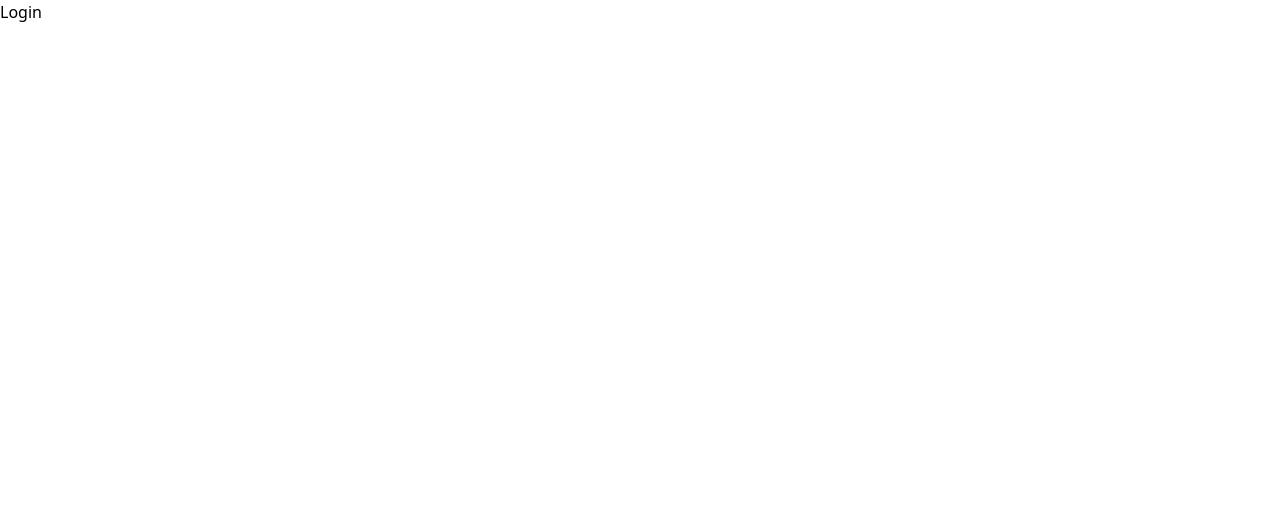
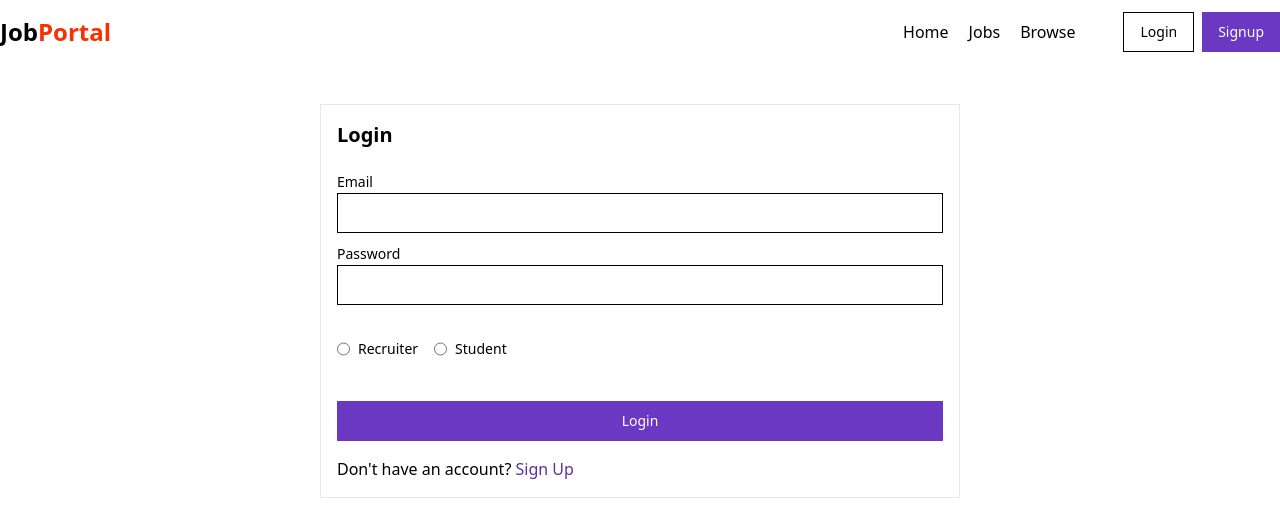
Before and after one commit to Noorain464/job_portal, a React (Vite) app in the folder frontend/: page /login in a window 1280 px wide. Shown: the top 518 px of the page. Built offline with nearby package versions, Linux system fonts and the light colour scheme.

Commit message:
Login done

```diff
--- a/frontend/package.json
+++ b/frontend/package.json
@@ -15,15 +15,18 @@
     "@radix-ui/react-popover": "^1.1.2",
     "@radix-ui/react-radio-group": "^1.2.1",
     "@radix-ui/react-slot": "^1.1.0",
-    "@reduxjs/toolkit": "^2.2.7",
+    "@reduxjs/toolkit": "^2.2.8",
     "axios": "^1.7.7",
     "class-variance-authority": "^0.7.0",
     "clsx": "^2.1.1",
     "lucide-react": "^0.447.0",
+    "multer": "^1.4.5-lts.1",
+    "next-themes": "^0.3.0",
     "react": "^18.3.1",
     "react-dom": "^18.3.1",
     "react-redux": "^9.1.2",
     "react-router-dom": "^6.26.2",
+    "sonner": "^1.5.0",
     "tailwind-merge": "^2.5.2",
     "tailwindcss-animate": "^1.0.7"
   },
--- a/frontend/src/components/auth/Login.jsx
+++ b/frontend/src/components/auth/Login.jsx
@@ -1,5 +1,103 @@
-export default function Login() {
+import React from 'react'
+import { useState } from 'react'
+import Navbar from '../shared/Navbar'
+import { Label } from '../ui/label'
+import { Input } from '../ui/input'
+import { RadioGroup } from '../ui/radio-group'
+import { Button } from '../ui/button'
+import { Link } from 'react-router-dom'
+import { useNavigate } from 'react-router-dom'
+import axios from 'axios'
+import { USER_API_END_POINT } from '@/utils/constant'
+import { toast } from 'sonner'
+function Login() {
+    const navigate = useNavigate();
+    const [input, setInput] = useState({
+        email:"",
+        password:"",
+        role:"",
+    });
+    const changeEventHandler = (e) => {
+        setInput({
+            ...input,
+            [e.target.name]: e.target.value
+        })
+    }
+    const submitHandler = async(e)=>{
+        e.preventDefault();
+        try {
+            const res = await axios.post(`${USER_API_END_POINT}/login`,input,{
+                headers:{
+                    "Content-Type":"application/json",
+                    withCredentials: true,
+                }
+            })
+            if(res.data.success){
+                navigate("/");
+                toast.success(res.data.message);
+            }
+        } catch (error) {
+            console.log(error);
+        }
+    }
     return (
-        <div>Login</div>
+        <div>
+            <Navbar />
+            <div className='flex items-center justify-center max-w-7xl mx-auto'>
+                <form onSubmit={submitHandler} action="" className='w-1/2 border border-gray-200 rounded-md p-4 my-10'>
+                    <h1 className='font-bold text-xl mb-5'>Login</h1>
+
+                    <div className='my-2'>
+                        <Label>Email</Label>
+                        <Input
+                            type="email"
+                            value={input.email}
+                            name="email"
+                            onChange={changeEventHandler}
+                        />
+
+                    </div>
+
+                    <div className='my-2'>
+                        <Label>Password</Label>
+                        <Input
+                            type="password"
+                            value={input.password}
+                            name="password"
+                            onChange={changeEventHandler}
+                        />
+
+                    </div>
+                    <div className='flex items-center justify-between'>
+                        <RadioGroup className="flex items-center gap-4 my-4">
+                            <div className="flex items-center space-x-2">
+                                <Input
+                                    type="radio"
+                                    name="role"
+                                    value="recruiter"
+                                    checked={input.role === "recruiter"}
+                                    onChange={changeEventHandler}
+                                    className="cursor-pointer" />
+                                <Label htmlFor="r1">Recruiter</Label>
+                            </div>
+                            <div className="flex items-center space-x-2">
+                                <Input
+                                    type="radio"
+                                    name="role"
+                                    value="student"
+                                    checked={input.role === "student"}
+                                    onChange={changeEventHandler}
+                                    className="cursor-pointer" />
+                                <Label htmlFor="r2">Student</Label>
+                            </div>
+                        </RadioGroup>
+                    </div>
+                    <Button type='submit' className='bg-[#6A38C2] hover:bg-[#5b30a6] text-white p-2 w-full my-4'>Login</Button>
+                    <span>Don't have an account? <Link to="/signup" className="text-[#5b30a6]"><span>Sign Up</span></Link></span>
+                </form>
+            </div>
+        </div>
     )
 }
+
+export default Login
--- a/frontend/src/components/auth/Signup.jsx
+++ b/frontend/src/components/auth/Signup.jsx
@@ -1,20 +1,81 @@
 import React from 'react'
 import Navbar from '../shared/Navbar'
+import { useNavigate } from 'react-router-dom'
+import { useState } from 'react'
 import { Label } from '../ui/label'
 import { Input } from '../ui/input'
-import { RadioGroup, RadioGroupItem } from '../ui/radio-group'
+import { RadioGroup} from '../ui/radio-group'
+import { Button } from '../ui/button'
+import { Link } from 'react-router-dom'
+import { USER_API_END_POINT } from '@/utils/constant.jsx'
+import { toast } from 'sonner'
+import axios from 'axios'
 function Signup() {
+    const [input, setInput] = useState({
+        fullname:"",
+        email:"",
+        phoneNumber:"",
+        password:"",
+        role:"",
+        file:""
+    });
+    const navigate = useNavigate();
+    const changeEventHandler = (e) => {
+        setInput({
+            ...input,
+            [e.target.name]: e.target.value
+        })
+    }
+    const changeFileHandler = (e)=>{
+        setInput({
+            ...input,
+            file: e.target.files?.[0]
+        })
+    }
+    const submitHandler = async (e) => {
+        e.preventDefault();
+
+        const formData = new FormData();
+        formData.append("fullname", input.fullname);
+        formData.append("email", input.email);
+        formData.append("phoneNumber", input.phoneNumber);
+        formData.append("password", input.password);
+        formData.append("role", input.role);
+        if (input.file) {
+            formData.append("file", input.file);
+        }
+
+        try {
+            const res = await axios.post(`${USER_API_END_POINT}/register`, formData, {
+                headers: {
+                    "Content-Type": "multipart/form-data",
+                },
+                withCredentials: true,
+            });
+
+            if (res.data.success) {
+                navigate("/login");
+                toast.success(res.data.message);
+            }
+        } catch (error) {
+            console.error(error);
+            toast.error(error.response?.data?.message);
+        }
+    };
+
     return (
         <div>
             <Navbar />
             <div className='flex items-center justify-center max-w-7xl mx-auto'>
-                <form action="" className='w-1/2 border border-gray-200 rounded-md p-4 my-10'>
+                <form onSubmit={submitHandler} action="" className='w-1/2 border border-gray-200 rounded-md p-4 my-10'>
                     <h1 className='font-bold text-xl mb-5'>Sign Up</h1>
                     <div className='my-2'>
                         <Label>Full Name</Label>
                         <Input
                             type="text"
-
+                            value={input.fullname}
+                            name="fullname"
+                            onChange={changeEventHandler}
                         />
 
                     </div>
@@ -22,7 +83,9 @@ function Signup() {
                         <Label>Email</Label>
                         <Input
                             type="email"
-
+                            value={input.email}
+                            name="email"
+                            onChange={changeEventHandler}
                         />
 
                     </div>
@@ -30,7 +93,9 @@ function Signup() {
                         <Label>Phone Number</Label>
                         <Input
                             type="number"
-
+                            value={input.phoneNumber}
+                            name="phoneNumber"
+                            onChange={changeEventHandler}
                         />
 
                     </div>
@@ -38,21 +103,47 @@ function Signup() {
                         <Label>Password</Label>
                         <Input
                             type="password"
+                            value={input.password}
+                            name="password"
+                            onChange={changeEventHandler}
                         />
 
                     </div>
                     <div className='flex items-center justify-between'>
                         <RadioGroup className="flex items-center gap-4 my-4">
                             <div className="flex items-center space-x-2">
-                                <RadioGroupItem value="default" id="r1" />
+                                <Input
+                                    type="radio"
+                                    name="role"
+                                    value="recruiter"
+                                    checked={input.role === "recruiter"}
+                                    onChange={changeEventHandler}
+                                    className="cursor-pointer" />
                                 <Label htmlFor="r1">Recruiter</Label>
                             </div>
                             <div className="flex items-center space-x-2">
-                                <RadioGroupItem value="student" id="r2" />
+                                <Input
+                                    type="radio"
+                                    name="role"
+                                    value="student"
+                                    checked={input.role === "student"}
+                                    onChange={changeEventHandler}
+                                    className="cursor-pointer" />
                                 <Label htmlFor="r2">Student</Label>
                             </div>
                         </RadioGroup>
+                        <div className='flex items-center gap-2'>
+                            <Label>Profile</Label>
+                            <Input
+                            accept="image/*"
+                            type="file"
+                            onChange={changeFileHandler}
+                            className='crusor-pointer'
+                            />
+                        </div>
                     </div>
+                    <Button type='submit' className='bg-[#6A38C2] hover:bg-[#5b30a6] text-white p-2 w-full my-4'>Sign Up</Button>
+                    <span>Already have an account? <Link to="/login" className="text-[#5b30a6]"><span>Login</span></Link></span>
                 </form>
             </div>
         </div>
--- /dev/null
+++ b/frontend/src/components/ui/sonner.jsx
@@ -0,0 +1,28 @@
+import { useTheme } from "next-themes"
+import { Toaster as Sonner } from "sonner"
+
+const Toaster = ({
+  ...props
+}) => {
+  const { theme = "system" } = useTheme()
+
+  return (
+    (<Sonner
+      theme={theme}
+      className="toaster group"
+      toastOptions={{
+        classNames: {
+          toast:
+            "group toast group-[.toaster]:bg-background group-[.toaster]:text-foreground group-[.toaster]:border-border group-[.toaster]:shadow-lg",
+          description: "group-[.toast]:text-muted-foreground",
+          actionButton:
+            "group-[.toast]:bg-primary group-[.toast]:text-primary-foreground",
+          cancelButton:
+            "group-[.toast]:bg-muted group-[.toast]:text-muted-foreground",
+        },
+      }}
+      {...props} />)
+  );
+}
+
+export { Toaster }
--- a/frontend/src/main.jsx
+++ b/frontend/src/main.jsx
@@ -2,9 +2,11 @@ import { StrictMode } from 'react'
 import { createRoot } from 'react-dom/client'
 import App from './App.jsx'
 import './index.css'
+import { Toaster } from './components/ui/sonner'
 
 createRoot(document.getElementById('root')).render(
   <StrictMode>
     <App />
+    <Toaster />
   </StrictMode>,
 )
--- /dev/null
+++ b/frontend/src/utils/constant.jsx
@@ -0,0 +1 @@
+export const USER_API_END_POINT="http://localhost:8000/api/user"
```
Also changed, not shown: frontend/src/redux/authSlice.js (added, +15 -0 lines), frontend/src/redux/store.js (added, +10 -0 lines), 1 other file (tests, documents, lock files or other folders).
